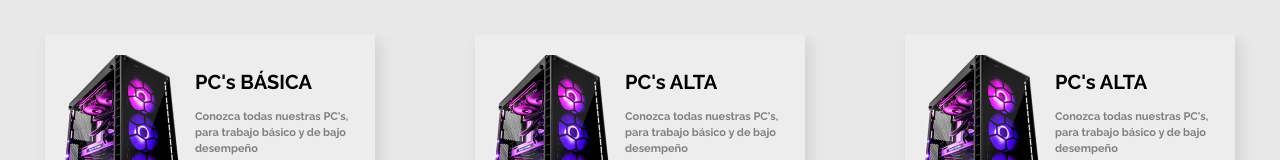
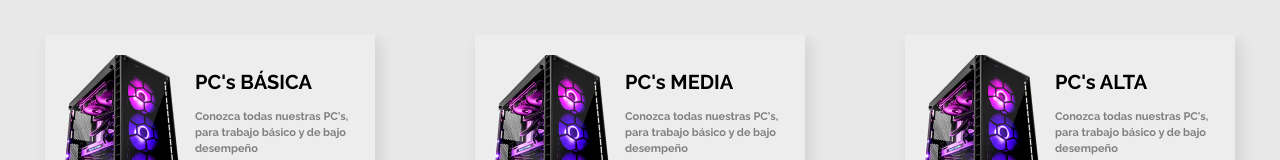
Before and after one commit to CoraYako/spartan-hardware, a Next.js app in the folder Client/: page / in a window 1280 px wide. Shown: the part 192-352 px from the top of the page. Built offline with nearby package versions, Linux system fonts and the light colour scheme.

Commit message:
Fix:cardRecommend Home

```diff
--- a/Client/components/public/home/Recommned.js
+++ b/Client/components/public/home/Recommned.js
@@ -9,7 +9,7 @@ export const Recommend = () => {
       </div>
       <CardContainer>
 	<RecommendCard title={"PC's BÁSICA"}/>
-	<RecommendCard title={"PC's ALTA"}/>
+	<RecommendCard title={"PC's MEDIA"}/>
 	<RecommendCard title={"PC's ALTA"}/>
       </CardContainer>
     </>
```
Also changed, not shown: 1 other file (tests, documents, lock files or other folders).
